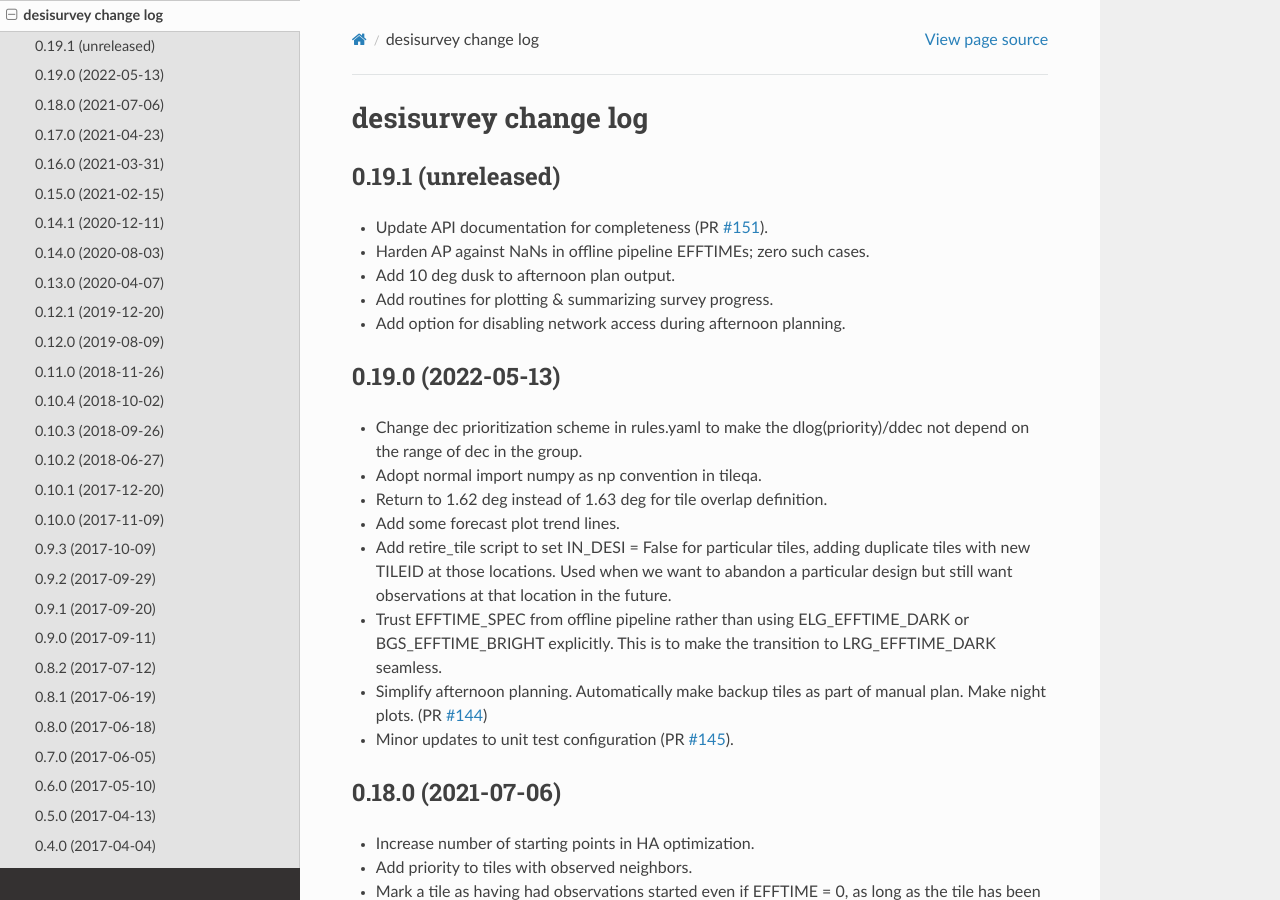
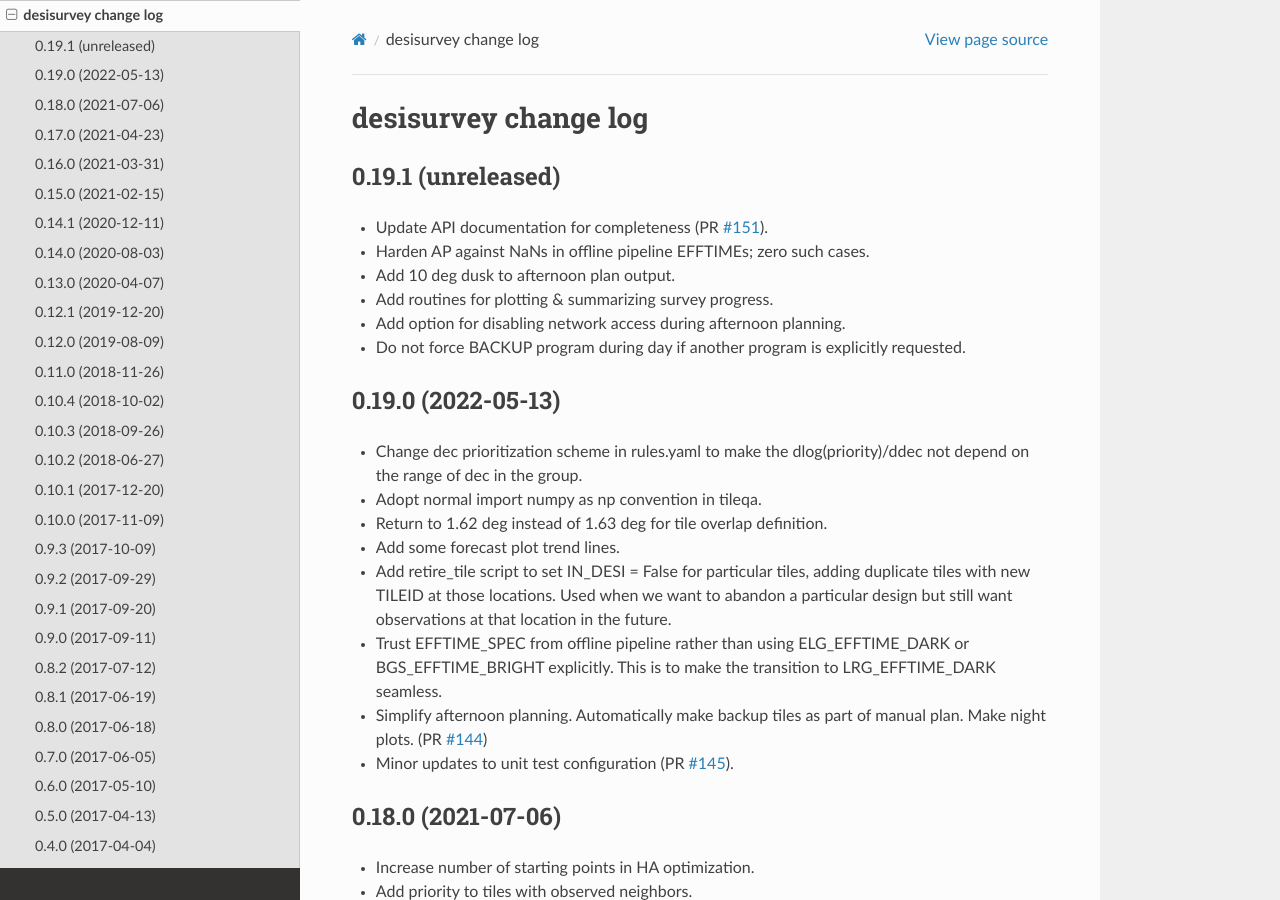
Before and after one commit to desihub/desisurvey, a Sphinx documentation site: the page built from doc/changes.rst, in a window 1280 px wide and 900 px high. Built offline with Sphinx 7.4.7 and the Read the Docs theme 2.0.0, drawn with Linux system fonts in a browser that asks for light colours.

Commit message:
Update changelog.

```diff
--- a/doc/changes.rst
+++ b/doc/changes.rst
@@ -10,6 +10,8 @@ desisurvey change log
 * Add 10 deg dusk to afternoon plan output.
 * Add routines for plotting & summarizing survey progress.
 * Add option for disabling network access during afternoon planning.
+* Do not force BACKUP program during day if another program is
+  explicitly requested.
 
 .. _`#151`: https://github.com/desihub/desisurvey/pull/151
 
```
